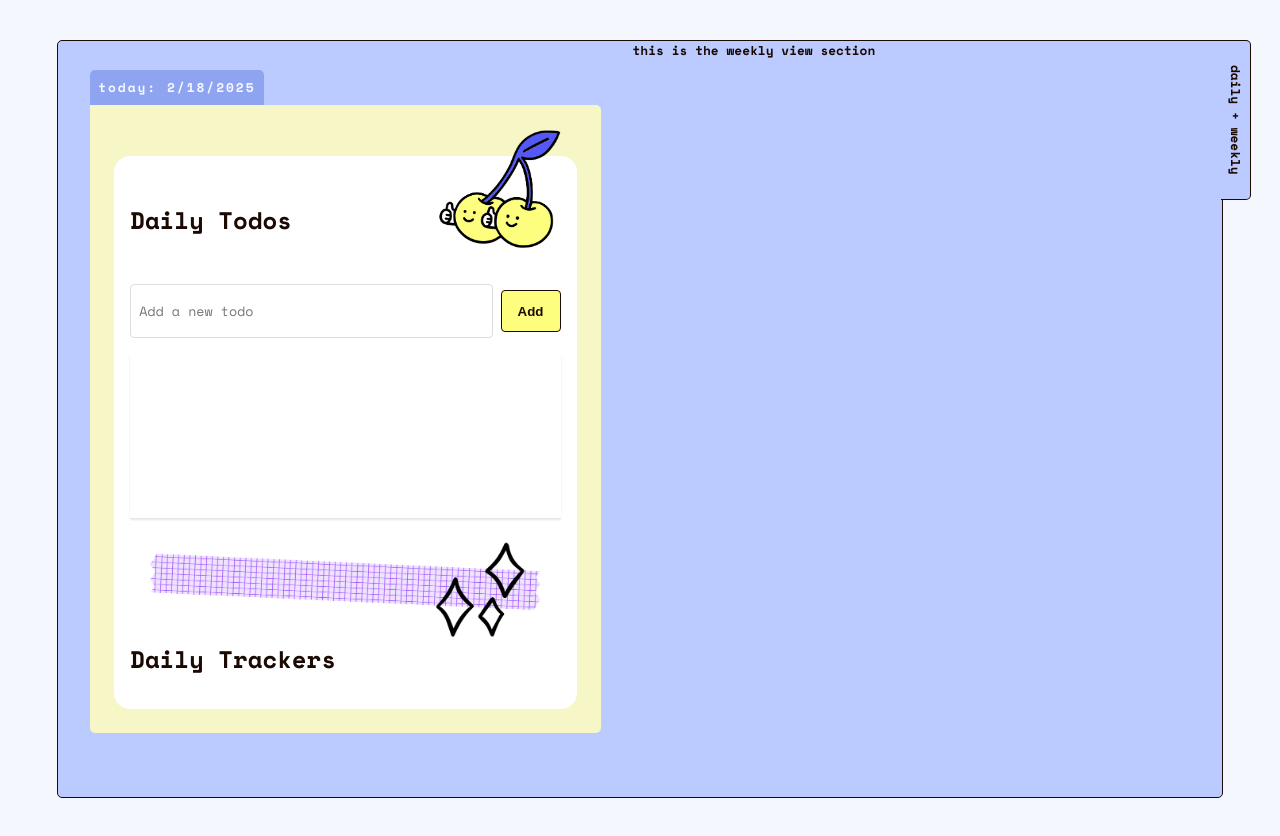
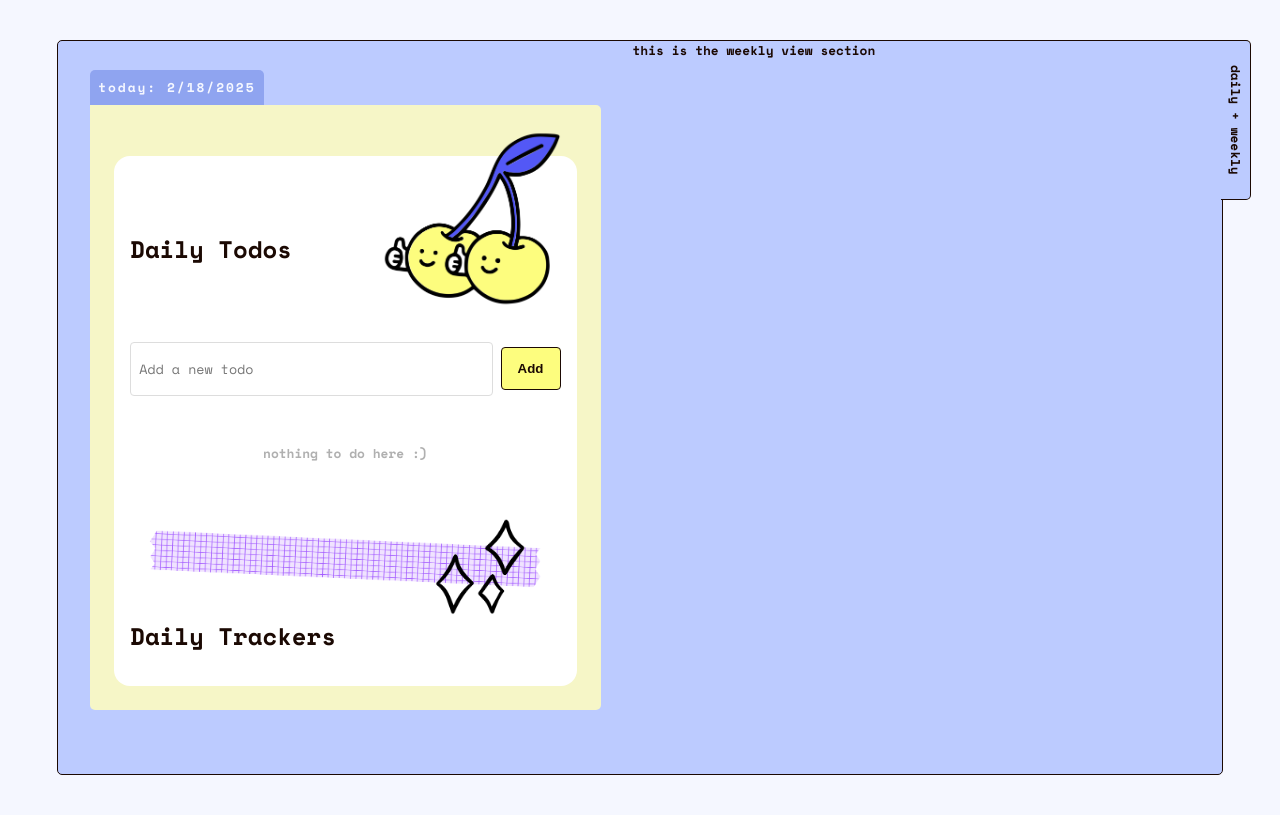
Before and after one commit to linzhangcs/doit-plugin, a React (Vite) app: page / in a window 1280 px wide. After the commit the page ends 815 px from the top, so only its background shows below. Built offline with nearby package versions, Linux system fonts and the light colour scheme.

Commit message:
chore: update the todo list width image size and font sizes etc

```diff
--- a/src/components/daily/todo-list.jsx
+++ b/src/components/daily/todo-list.jsx
@@ -16,6 +16,9 @@ const TodoList = ({
 }) => {
   return (
     <div className={styles.todoListContainer}>
+      {!todos.length ? (
+        <div className={styles.emptyTodoList}> nothing to do here :)</div>
+      ) : (
         <DragDropContext onDragEnd={onDragEnd}>
           <Droppable droppableId="droppable-1" type="TASK">
             {(droppableProvided) => (
@@ -87,6 +90,7 @@ const TodoList = ({
             )}
           </Droppable>
         </DragDropContext>
+      )}
     </div>
   );
 };
--- a/src/styles/components/todo.module.scss
+++ b/src/styles/components/todo.module.scss
@@ -1,10 +1,17 @@
 @use "../variables.css";
 
 .todoListContainer {
+  // display: flex;
+  // flex-direction: column;
   padding: 2rem 0;
-  box-shadow: 0 2px 2px rgba(0, 0, 0, 0.1);
+  // box-shadow: 0 2px 2px rgba(0, 0, 0, 0.1);
 }
+.emptyTodoList {
+  width: 100%;
 
+  color: var(--grey-light);
+  text-align: center;
+}
 .todoList {
   list-style: none;
   padding: 0;
@@ -21,9 +28,8 @@
   border-bottom: 1px solid #eee;
   background: white;
 
-  font-weight: 600;
+  font-weight: 400;
   font-size: 0.8rem;
-  letter-spacing: -0.4px;
 
   &[data-rbd-draggable-context-id] {
     cursor: grab;
@@ -39,11 +45,11 @@
     height: 24px;
     border-radius: 12px;
     background: #eee;
-    color: #666;
+    color: var(--grey);
     display: flex;
     align-items: center;
     justify-content: center;
-    font-size: 12px;
+    font-size: 0.8rem;
     cursor: grab;
   }
 
@@ -79,7 +85,7 @@
     padding: 4px 8px;
     border: 1px solid #ddd;
     border-radius: 4px;
-    width: 100%;
+    width: 50%;
   }
 
   button {
@@ -91,10 +97,10 @@
     font-size: 18px;
     padding: 4px 8px;
     border-radius: 5px;
-    // border: 1px solid var(--grey-light);
+    // border: 1px dashed var(--grey-light);
 
     &:hover {
-      background: var(--primary-color-lighter);
+      background: var(--accent-color);
       border-radius: 4px;
     }
   }
@@ -159,6 +165,6 @@
     top: -2rem;
     right: 0;
 
-    height: 8rem;
+    width: 42%;
   }
 }
```
Lines whose indentation alone changed are shown as unchanged.
